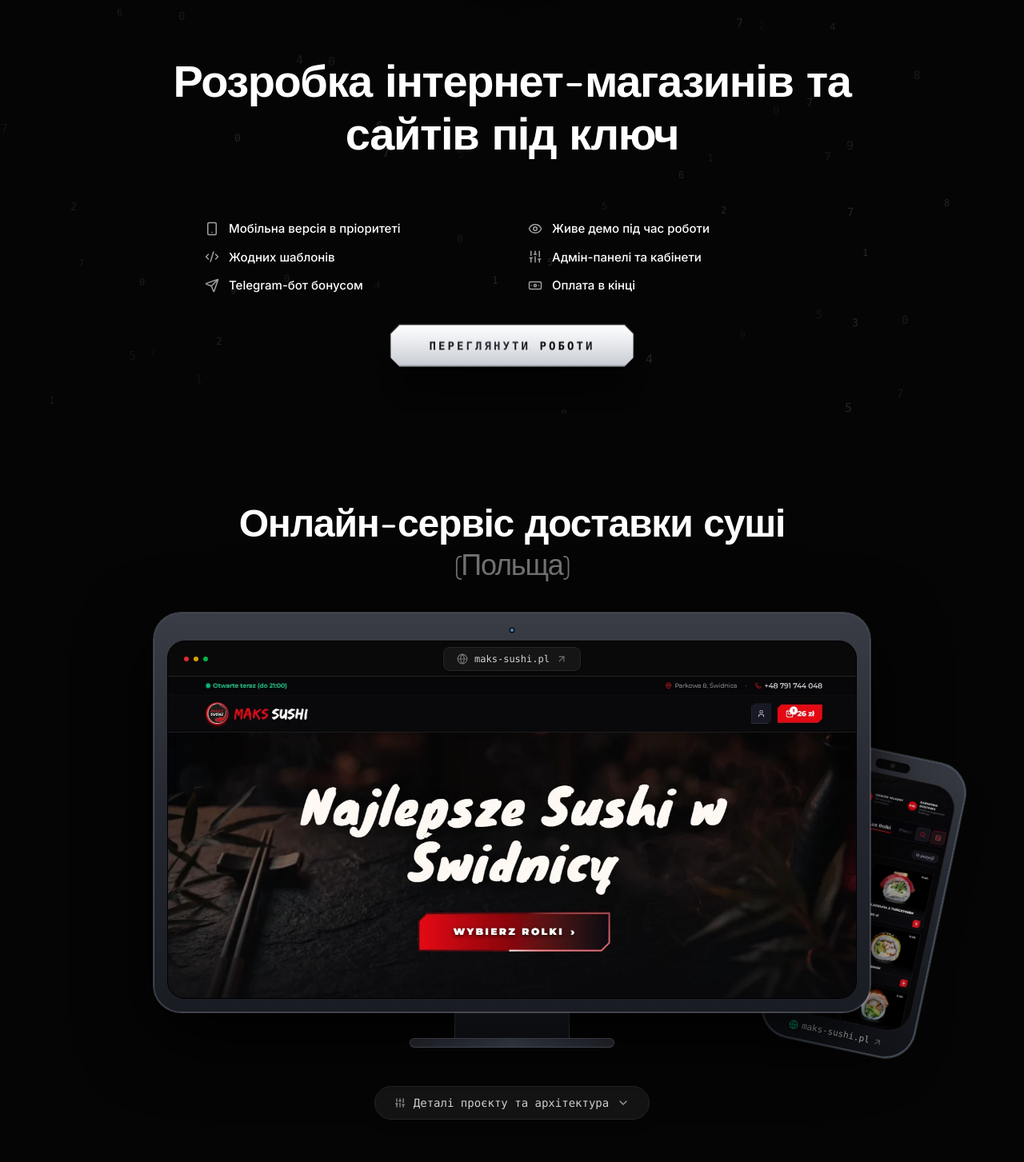
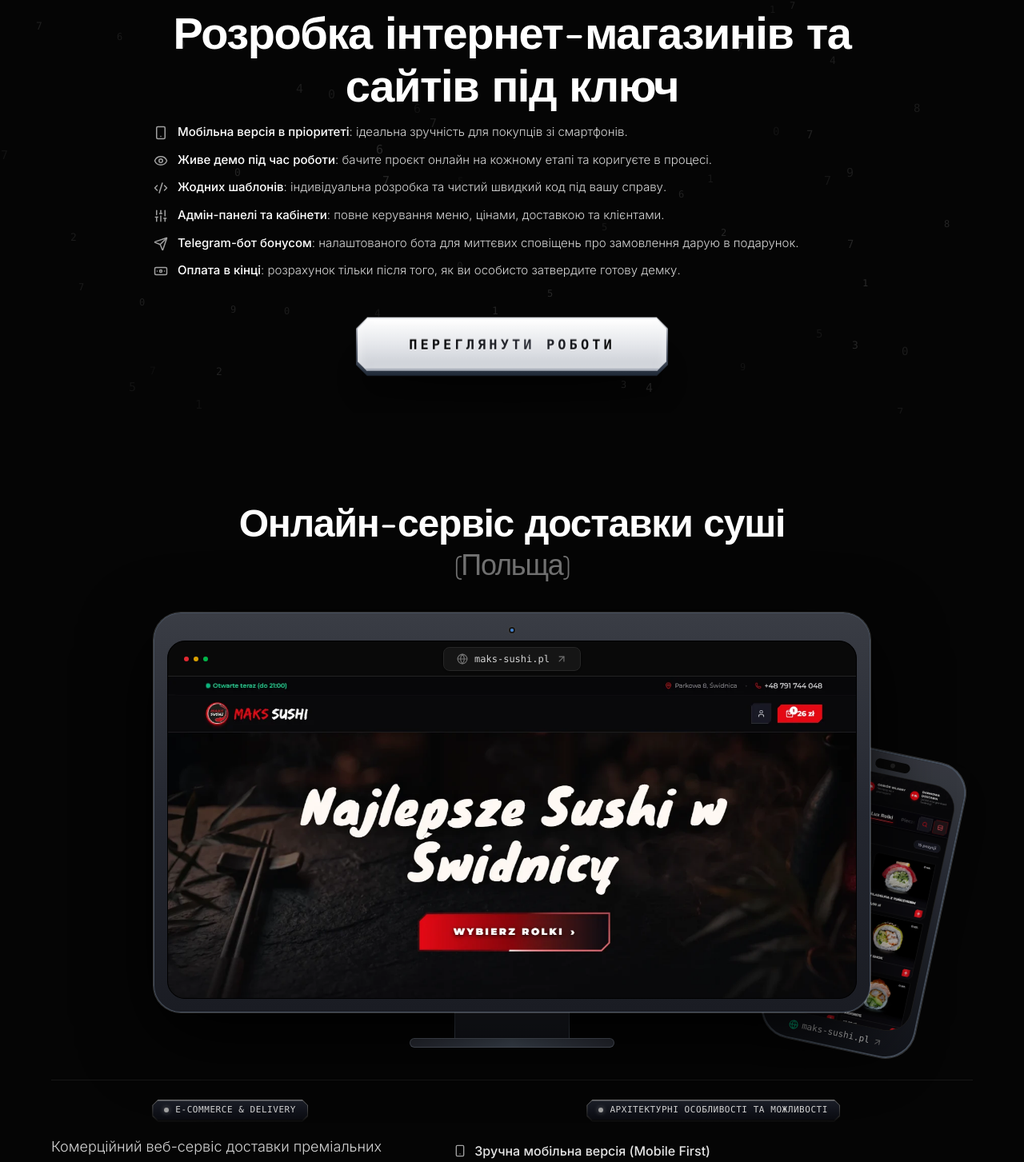
Before and after one commit to llixtar/portfolio, a Next.js app: page / in a window 1280 px wide. Shown: the part 283-1736 px from the top of the page at 80% size. Built offline with nearby package versions, Linux system fonts and the light colour scheme.

Commit message:
Restore full descriptions on desktop, mobile-only accordion, tactile 3D silver button with larger font

```diff
--- a/src/components/Hero.tsx
+++ b/src/components/Hero.tsx
@@ -165,83 +165,89 @@ export default function Hero() {
           </h1>
         </div>
 
-        {/* 3. НИЖНІЙ БЛОК: ЧИСТІ ПЕРЕВАГИ (ЛАКОНІЧНИЙ СПИСОК) + 3D СВІТЛО-СРІБНА КНОПКА */}
-        <div className="w-full flex flex-col items-center space-y-7 sm:space-y-8 md:space-y-8 pb-2 sm:pb-3">
-          {/* ЛАКОНІЧНІ ТЕЗИ (БЕЗ ЗАЙВОГО ТЕКСТУ, ЧІТКИЙ ФОКУС) */}
-          <div className="w-full max-w-3xl mx-auto">
-            <div className="grid grid-cols-1 sm:grid-cols-2 gap-3 sm:gap-x-10 sm:gap-y-3.5 text-left">
+        {/* 3. НИЖНІЙ БЛОК: ПЕРЕВАГИ + ОБ'ЄМНА 3D СВІТЛО-СРІБНА КНОПКА */}
+        <div className="w-full flex flex-col items-center space-y-8 sm:space-y-9 md:space-y-9 pb-2 sm:pb-3">
+          {/* ОПИС: на комп'ютері повні розгорнуті рядки, на мобілці сфокусовані жирні тези */}
+          <div className="w-full flex flex-col items-start text-left max-w-4xl mx-auto">
+            <div className="w-full space-y-3 sm:space-y-3 md:space-y-3.5">
               {/* 1. Mobile First */}
-              <div className="flex items-center gap-2.5 sm:gap-3">
-                <Smartphone className="w-4 h-4 sm:w-4.5 sm:h-4.5 text-neutral-400 shrink-0" />
-                <span className="text-sm sm:text-[15px] text-white font-medium">
-                  Мобільна версія в пріоритеті
-                </span>
+              <div className="flex items-start gap-2.5 sm:gap-3">
+                <Smartphone className="w-4 h-4 sm:w-4.5 sm:h-4.5 text-neutral-400 shrink-0 mt-0.5" />
+                <p className="text-sm md:text-[15px] text-neutral-300 font-light leading-snug lg:whitespace-nowrap">
+                  <strong className="text-white font-medium">Мобільна версія в пріоритеті</strong>
+                  <span className="hidden md:inline">: ідеальна зручність для покупців зі смартфонів.</span>
+                </p>
               </div>
 
               {/* 2. Жива демка онлайн */}
-              <div className="flex items-center gap-2.5 sm:gap-3">
-                <Eye className="w-4 h-4 sm:w-4.5 sm:h-4.5 text-neutral-400 shrink-0" />
-                <span className="text-sm sm:text-[15px] text-white font-medium">
-                  Живе демо під час роботи
-                </span>
+              <div className="flex items-start gap-2.5 sm:gap-3">
+                <Eye className="w-4 h-4 sm:w-4.5 sm:h-4.5 text-neutral-400 shrink-0 mt-0.5" />
+                <p className="text-sm md:text-[15px] text-neutral-300 font-light leading-snug lg:whitespace-nowrap">
+                  <strong className="text-white font-medium">Живе демо під час роботи</strong>
+                  <span className="hidden md:inline">: бачите проєкт онлайн на кожному етапі та коригуєте в процесі.</span>
+                </p>
               </div>
 
               {/* 3. Без шаблонів */}
-              <div className="flex items-center gap-2.5 sm:gap-3">
-                <Code2 className="w-4 h-4 sm:w-4.5 sm:h-4.5 text-neutral-400 shrink-0" />
-                <span className="text-sm sm:text-[15px] text-white font-medium">
-                  Жодних шаблонів
-                </span>
+              <div className="flex items-start gap-2.5 sm:gap-3">
+                <Code2 className="w-4 h-4 sm:w-4.5 sm:h-4.5 text-neutral-400 shrink-0 mt-0.5" />
+                <p className="text-sm md:text-[15px] text-neutral-300 font-light leading-snug lg:whitespace-nowrap">
+                  <strong className="text-white font-medium">Жодних шаблонів</strong>
+                  <span className="hidden md:inline">: індивідуальна розробка та чистий швидкий код під вашу справу.</span>
+                </p>
               </div>
 
               {/* 4. Адмінка та кабінети */}
-              <div className="flex items-center gap-2.5 sm:gap-3">
-                <Sliders className="w-4 h-4 sm:w-4.5 sm:h-4.5 text-neutral-400 shrink-0" />
-                <span className="text-sm sm:text-[15px] text-white font-medium">
-                  Адмін-панелі та кабінети
-                </span>
+              <div className="flex items-start gap-2.5 sm:gap-3">
+                <Sliders className="w-4 h-4 sm:w-4.5 sm:h-4.5 text-neutral-400 shrink-0 mt-0.5" />
+                <p className="text-sm md:text-[15px] text-neutral-300 font-light leading-snug lg:whitespace-nowrap">
+                  <strong className="text-white font-medium">Адмін-панелі та кабінети</strong>
+                  <span className="hidden md:inline">: повне керування меню, цінами, доставкою та клієнтами.</span>
+                </p>
               </div>
 
               {/* 5. Telegram-бот бонусом */}
-              <div className="flex items-center gap-2.5 sm:gap-3">
-                <Send className="w-4 h-4 sm:w-4.5 sm:h-4.5 text-neutral-400 shrink-0" />
-                <span className="text-sm sm:text-[15px] text-white font-medium">
-                  Telegram-бот бонусом
-                </span>
+              <div className="flex items-start gap-2.5 sm:gap-3">
+                <Send className="w-4 h-4 sm:w-4.5 sm:h-4.5 text-neutral-400 shrink-0 mt-0.5" />
+                <p className="text-sm md:text-[15px] text-neutral-300 font-light leading-snug lg:whitespace-nowrap">
+                  <strong className="text-white font-medium">Telegram-бот бонусом</strong>
+                  <span className="hidden md:inline">: налаштованого бота для миттєвих сповіщень про замовлення дарую в подарунок.</span>
+                </p>
               </div>
 
               {/* 6. Оплата в кінці */}
-              <div className="flex items-center gap-2.5 sm:gap-3">
-                <Banknote className="w-4 h-4 sm:w-4.5 sm:h-4.5 text-neutral-400 shrink-0" />
-                <span className="text-sm sm:text-[15px] text-white font-medium">
-                  Оплата в кінці
-                </span>
+              <div className="flex items-start gap-2.5 sm:gap-3">
+                <Banknote className="w-4 h-4 sm:w-4.5 sm:h-4.5 text-neutral-400 shrink-0 mt-0.5" />
+                <p className="text-sm md:text-[15px] text-neutral-300 font-light leading-snug lg:whitespace-nowrap">
+                  <strong className="text-white font-medium">Оплата в кінці</strong>
+                  <span className="hidden md:inline">: розрахунок тільки після того, як ви особисто затвердите готову демку.</span>
+                </p>
               </div>
             </div>
           </div>
 
-          {/* 3D СВІТЛО-СРІБНА КНОПКА З ТЕМНИМ ТЕКСТОМ ТА БОРДЕРОМ (ЛЕВІТАЦІЯ) */}
-          <div className="w-full flex flex-col items-center justify-center pt-2 sm:pt-2 pb-2">
+          {/* МАКСИМАЛЬНО ОБ'ЄМНА 3D СВІТЛО-СРІБНА КНОПКА З ВЕЛИКИМ ШРИФТОМ (ЛЕВІТАЦІЯ) */}
+          <div className="w-full flex flex-col items-center justify-center pt-2 sm:pt-3 pb-2">
             <div className="relative group inline-flex items-center justify-center">
-              {/* Нижня реалістична тінь левітації */}
+              {/* Реалістичні тіні левітації */}
               <div
-                className="absolute -bottom-2 w-[85%] h-4 rounded-[50%] bg-black/90 blur-md pointer-events-none animate-float-shadow transition-all duration-300 group-hover:scale-110 group-hover:opacity-90"
+                className="absolute -bottom-2 w-[88%] h-5 rounded-[50%] bg-black/95 blur-md pointer-events-none animate-float-shadow transition-all duration-300 group-hover:scale-110 group-hover:opacity-90"
                 aria-hidden="true"
               />
               <div
-                className="absolute -bottom-3.5 w-[95%] h-6 rounded-[50%] bg-black/70 blur-xl pointer-events-none animate-float-shadow"
+                className="absolute -bottom-4 w-[96%] h-7 rounded-[50%] bg-black/75 blur-xl pointer-events-none animate-float-shadow"
                 aria-hidden="true"
               />
 
               <a
                 href="#projects"
-                className="relative inline-flex p-[1.5px] pb-[4px] bg-gradient-to-b from-neutral-800 via-neutral-900 to-black hover:from-neutral-700 hover:to-neutral-900 [clip-path:polygon(12px_0,calc(100%-12px)_0,100%_12px,100%_calc(100%-12px),calc(100%-12px)_100%,12px_100%,0_calc(100%-12px),0_12px)] transition-all duration-300 hover:drop-shadow-[0_8px_24px_rgba(255,255,255,0.2)] cursor-pointer select-none active:translate-y-[2px] animate-float drop-shadow-[0_12px_22px_rgba(0,0,0,0.85)]"
+                className="relative inline-flex p-[2px] pb-[5px] sm:pb-[6px] bg-gradient-to-b from-[#e5e7eb] via-[#6b7280] to-[#1f2937] hover:from-white hover:via-[#9ca3af] hover:to-[#374151] [clip-path:polygon(14px_0,calc(100%-14px)_0,100%_14px,100%_calc(100%-14px),calc(100%-14px)_100%,14px_100%,0_calc(100%-14px),0_14px)] transition-all duration-300 hover:drop-shadow-[0_10px_28px_rgba(255,255,255,0.28)] cursor-pointer select-none active:translate-y-[3px] active:pb-[2px] animate-float drop-shadow-[0_8px_0_#111318,0_16px_32px_rgba(0,0,0,0.95)]"
               >
-                {/* Внутрішня 3D-грань кнопки: світло-срібна інверсія */}
-                <div className="relative w-full h-full px-9 py-3.5 sm:px-12 sm:py-4 bg-gradient-to-b from-[#ffffff] via-[#e5e7eb] to-[#c7cbd1] group-hover:from-[#ffffff] group-hover:via-[#edf0f3] group-hover:to-[#d2d6dc] [clip-path:polygon(11px_0,calc(100%-11px)_0,100%_11px,100%_calc(100%-11px),calc(100%-11px)_100%,11px_100%,0_calc(100%-11px),0_11px)] flex items-center justify-center overflow-hidden shadow-[inset_0_1.5px_0_rgba(255,255,255,0.9),inset_0_-2px_0_rgba(0,0,0,0.2)] transition-colors duration-300">
+                {/* Внутрішня лицьова 3D-грань кнопки (масивне світле срібло з фаскою) */}
+                <div className="relative w-full h-full px-10 py-4 sm:px-14 sm:py-4.5 md:px-16 md:py-5 bg-gradient-to-b from-[#ffffff] via-[#e5e7eb] to-[#c7cbd2] group-hover:from-[#ffffff] group-hover:via-[#edf0f4] group-hover:to-[#d2d6dd] [clip-path:polygon(12px_0,calc(100%-12px)_0,100%_12px,100%_calc(100%-12px),calc(100%-12px)_100%,12px_100%,0_calc(100%-12px),0_12px)] flex items-center justify-center overflow-hidden shadow-[inset_0_2.5px_0_rgba(255,255,255,1),inset_0_-3px_0_rgba(156,163,175,0.7),inset_0_0_14px_rgba(255,255,255,0.6)] transition-all duration-300">
 
-                  {/* Темний текст із насиченим контуром */}
-                  <span className="font-mono text-xs sm:text-sm tracking-[0.22em] uppercase font-bold text-neutral-950 animate-text-wave-dark select-none">
+                  {/* Збільшений, чіткий темний шрифт */}
+                  <span className="font-mono text-sm sm:text-base md:text-[17px] tracking-[0.24em] uppercase font-black text-neutral-950 animate-text-wave-dark select-none drop-shadow-[0_1px_0_rgba(255,255,255,0.8)]">
                     ПЕРЕГЛЯНУТИ РОБОТИ
                   </span>
                 </div>
--- a/src/components/Projects.tsx
+++ b/src/components/Projects.tsx
@@ -606,8 +606,8 @@ export default function Projects() {
               <InteractiveSwapShowcase project={flagship} />
             </div>
 
-            {/* Кнопка розгортання / згортання опису */}
-            <div className="flex flex-col items-center pt-2">
+            {/* Кнопка розгортання / згортання опису (ТІЛЬКИ ДЛЯ МОБІЛКИ) */}
+            <div className="flex flex-col items-center pt-2 lg:hidden">
               <button
                 type="button"
                 onClick={() => toggleProject("flagship-project")}
@@ -627,9 +627,12 @@ export default function Projects() {
               </button>
             </div>
 
-            {/* Б) ДЕТАЛЬНИЙ ОПИС ПРОЄКТУ ТА АРХІТЕКТУРА СИСТЕМИ (ЗГОРНУТИЙ ЗА ЗАМОВЧУВАННЯМ) */}
-            {expandedProjects["flagship-project"] && (
-              <div className="grid grid-cols-1 lg:grid-cols-12 gap-8 lg:gap-14 items-start pt-6 border-t border-neutral-900">
+            {/* Б) ДЕТАЛЬНИЙ ОПИС ПРОЄКТУ: на ПК видно завжди (lg:grid), на мобілці розгортається */}
+            <div
+              className={`${
+                expandedProjects["flagship-project"] ? "grid" : "hidden"
+              } lg:grid grid-cols-1 lg:grid-cols-12 gap-8 lg:gap-14 items-start pt-6 border-t border-neutral-900`}
+            >
 
               {/* Ліва колонка: Плашка та опис */}
               <div className="lg:col-span-5 space-y-4">
@@ -723,7 +726,6 @@ export default function Projects() {
               </div>
 
             </div>
-            )}
 
           </div>
         )}
@@ -743,8 +745,8 @@ export default function Projects() {
               <InteractiveSwapShowcase project={lepoxy} phonePosition="top-left" />
             </div>
 
-            {/* Кнопка розгортання / згортання опису */}
-            <div className="flex flex-col items-center pt-2">
+            {/* Кнопка розгортання / згортання опису (ТІЛЬКИ ДЛЯ МОБІЛКИ) */}
+            <div className="flex flex-col items-center pt-2 lg:hidden">
               <button
                 type="button"
                 onClick={() => toggleProject("lepoxy-project")}
@@ -764,9 +766,12 @@ export default function Projects() {
               </button>
             </div>
 
-            {/* Б) ДЕТАЛЬНИЙ ОПИС ТА АРХІТЕКТУРНІ ОСОБЛИВОСТІ (ЗГОРНУТИЙ ЗА ЗАМОВЧУВАННЯМ) */}
-            {expandedProjects["lepoxy-project"] && (
-              <div className="grid grid-cols-1 lg:grid-cols-12 gap-8 lg:gap-14 items-start pt-6 border-t border-neutral-900">
+            {/* Б) ДЕТАЛЬНИЙ ОПИС ТА АРХІТЕКТУРНІ ОСОБЛИВОСТІ: на ПК видно завжди, на мобілці розгортається */}
+            <div
+              className={`${
+                expandedProjects["lepoxy-project"] ? "grid" : "hidden"
+              } lg:grid grid-cols-1 lg:grid-cols-12 gap-8 lg:gap-14 items-start pt-6 border-t border-neutral-900`}
+            >
 
               {/* Ліва колонка: Плашка та опис */}
               <div className="lg:col-span-5 space-y-4">
@@ -858,7 +863,6 @@ export default function Projects() {
               </div>
 
             </div>
-            )}
 
           </div>
         )}
@@ -878,8 +882,8 @@ export default function Projects() {
               <InteractiveSwapShowcase project={tanya} phonePosition="bottom-left" />
             </div>
 
-            {/* Кнопка розгортання / згортання опису */}
-            <div className="flex flex-col items-center pt-2">
+            {/* Кнопка розгортання / згортання опису (ТІЛЬКИ ДЛЯ МОБІЛКИ) */}
+            <div className="flex flex-col items-center pt-2 lg:hidden">
               <button
                 type="button"
                 onClick={() => toggleProject("tanya-zaiets")}
@@ -899,9 +903,12 @@ export default function Projects() {
               </button>
             </div>
 
-            {/* Б) ДЕТАЛЬНИЙ ОПИС ТА АРХІТЕКТУРНІ ОСОБЛИВОСТІ (ЗГОРНУТИЙ ЗА ЗАМОВЧУВАННЯМ) */}
-            {expandedProjects["tanya-zaiets"] && (
-              <div className="grid grid-cols-1 lg:grid-cols-12 gap-8 lg:gap-14 items-start pt-6 border-t border-neutral-900">
+            {/* Б) ДЕТАЛЬНИЙ ОПИС ТА АРХІТЕКТУРНІ ОСОБЛИВОСТІ: на ПК видно завжди, на мобілці розгортається */}
+            <div
+              className={`${
+                expandedProjects["tanya-zaiets"] ? "grid" : "hidden"
+              } lg:grid grid-cols-1 lg:grid-cols-12 gap-8 lg:gap-14 items-start pt-6 border-t border-neutral-900`}
+            >
 
               {/* Ліва колонка: Плашка та опис */}
               <div className="lg:col-span-5 space-y-4">
@@ -993,7 +1000,6 @@ export default function Projects() {
               </div>
 
             </div>
-            )}
 
           </div>
         )}
@@ -1013,8 +1019,8 @@ export default function Projects() {
               <InteractiveSwapShowcase project={thiamis} phonePosition="top-right" />
             </div>
 
-            {/* Кнопка розгортання / згортання опису */}
-            <div className="flex flex-col items-center pt-2">
+            {/* Кнопка розгортання / згортання опису (ТІЛЬКИ ДЛЯ МОБІЛКИ) */}
+            <div className="flex flex-col items-center pt-2 lg:hidden">
               <button
                 type="button"
                 onClick={() => toggleProject("thiamis-cleaning")}
@@ -1034,9 +1040,12 @@ export default function Projects() {
               </button>
             </div>
 
-            {/* Б) ДЕТАЛЬНИЙ ОПИС ТА АРХІТЕКТУРНІ ОСОБЛИВОСТІ (ЗГОРНУТИЙ ЗА ЗАМОВЧУВАННЯМ) */}
-            {expandedProjects["thiamis-cleaning"] && (
-              <div className="grid grid-cols-1 lg:grid-cols-12 gap-8 lg:gap-14 items-start pt-6 border-t border-neutral-900">
+            {/* Б) ДЕТАЛЬНИЙ ОПИС ТА АРХІТЕКТУРНІ ОСОБЛИВОСТІ: на ПК видно завжди, на мобілці розгортається */}
+            <div
+              className={`${
+                expandedProjects["thiamis-cleaning"] ? "grid" : "hidden"
+              } lg:grid grid-cols-1 lg:grid-cols-12 gap-8 lg:gap-14 items-start pt-6 border-t border-neutral-900`}
+            >
 
               {/* Ліва колонка: Плашка та опис */}
               <div className="lg:col-span-5 space-y-4">
@@ -1128,7 +1137,6 @@ export default function Projects() {
               </div>
 
             </div>
-            )}
 
           </div>
         )}
```
